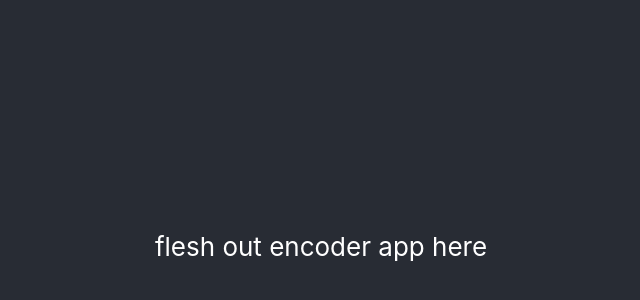
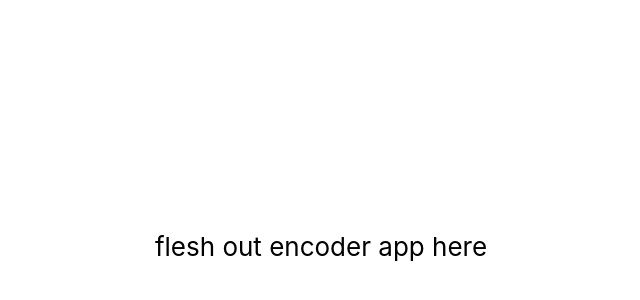
Before and after one commit to wolffshots/wolffshots, a React (Create React App) app: page /projects/encoder in a window 1280 px wide. Shown: the part 154-454 px from the top of the page, without its empty margins (319-959 px from the left). Built offline with nearby package versions, Linux system fonts and the light colour scheme.

Commit message:
added theme toggler and beginning of dark theme

```diff
--- a/src/App.css
+++ b/src/App.css
@@ -14,14 +14,14 @@
 }
 
 .App-header {
-  background-color: #282c34;
+  /* background-color: #282c34; */
   min-height: 100vh;
   display: flex;
   flex-direction: column;
   align-items: center;
   justify-content: center;
   font-size: calc(10px + 2vmin);
-  color: white;
+  /* color: white; */
 }
 
 .App-link {
--- a/src/App.tsx
+++ b/src/App.tsx
@@ -1,11 +1,22 @@
 import "./App.css";
-import { ReactElement } from "react";
+import { ReactElement, useEffect } from "react";
 import Routes from "./pages/Routes";
 
 const App = (): ReactElement => {
+  useEffect(() => {
+    if (
+      localStorage.theme === "dark" ||
+      (!("theme" in localStorage) &&
+        window.matchMedia("(prefers-color-scheme: dark)").matches)
+    ) {
+      document.documentElement.classList.add("dark");
+    } else {
+      document.documentElement.classList.remove("dark");
+    }
+  }, []);
   return (
     <div className="App">
-      <header className="App-header">
+      <header className="bg-white dark:bg-gray-800 dark:text-white App-header">
         <Routes />
       </header>
     </div>
--- a/src/components/Layout/Layout.tsx
+++ b/src/components/Layout/Layout.tsx
@@ -1,11 +1,17 @@
 import React from "react";
+import ThemeToggle from "../ThemeToggle/ThemeToggle";
 
 interface Props {
   children: React.ReactNode;
 }
 const Layout = (props: Props) => {
-    // todo add nav in here
-  return <div>{props.children}</div>;
+  // todo add nav in here
+  return (
+    <div>
+      <ThemeToggle />
+      {props.children}
+    </div>
+  );
 };
 
 export default Layout;
--- /dev/null
+++ b/src/components/ThemeToggle/ThemeToggle.tsx
@@ -0,0 +1,22 @@
+// import React from "react";
+
+const ThemeToggle = () => {
+  const clickHandler = () => {
+    if (localStorage.theme === "dark" || !("theme" in localStorage)) {
+      // Whenever the user explicitly chooses light mode
+      localStorage.theme = "light";
+      document.documentElement.classList.remove("dark");
+    } else {
+      // Whenever the user explicitly chooses dark mode
+      localStorage.theme = "dark";
+      document.documentElement.classList.add("dark");
+    }
+  };
+  return (
+    <button onClick={clickHandler} className={"absolute top-0 right-0 m-5 dark:right-100 text-xs"}>
+      switch theme
+    </button>
+  );
+};
+
+export default ThemeToggle;
--- a/src/index.css
+++ b/src/index.css
@@ -1,3 +1,7 @@
+@tailwind base;
+@tailwind components;
+@tailwind utilities;
+
 body {
   margin: 0;
   font-family: -apple-system, BlinkMacSystemFont, 'Segoe UI', 'Roboto', 'Oxygen',
--- a/tailwind.config.js
+++ b/tailwind.config.js
@@ -1,6 +1,6 @@
 module.exports = {
   purge: ["./src/**/*.{js,jsx,ts,tsx}", "./public/index.html"],
-  darkMode: true, // or 'media' or 'class'
+  darkMode: "class", // or 'media' or 'class'
   theme: {
     extend: {},
   },
```
